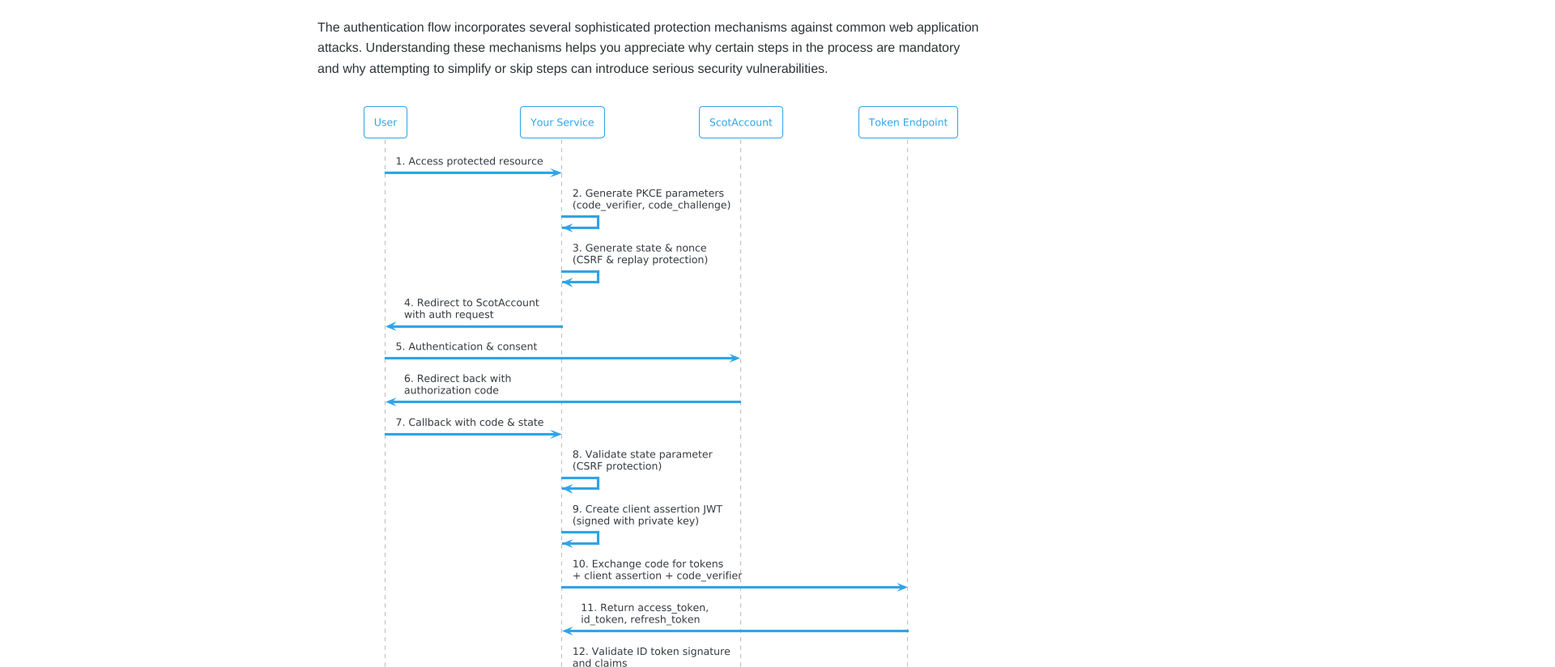
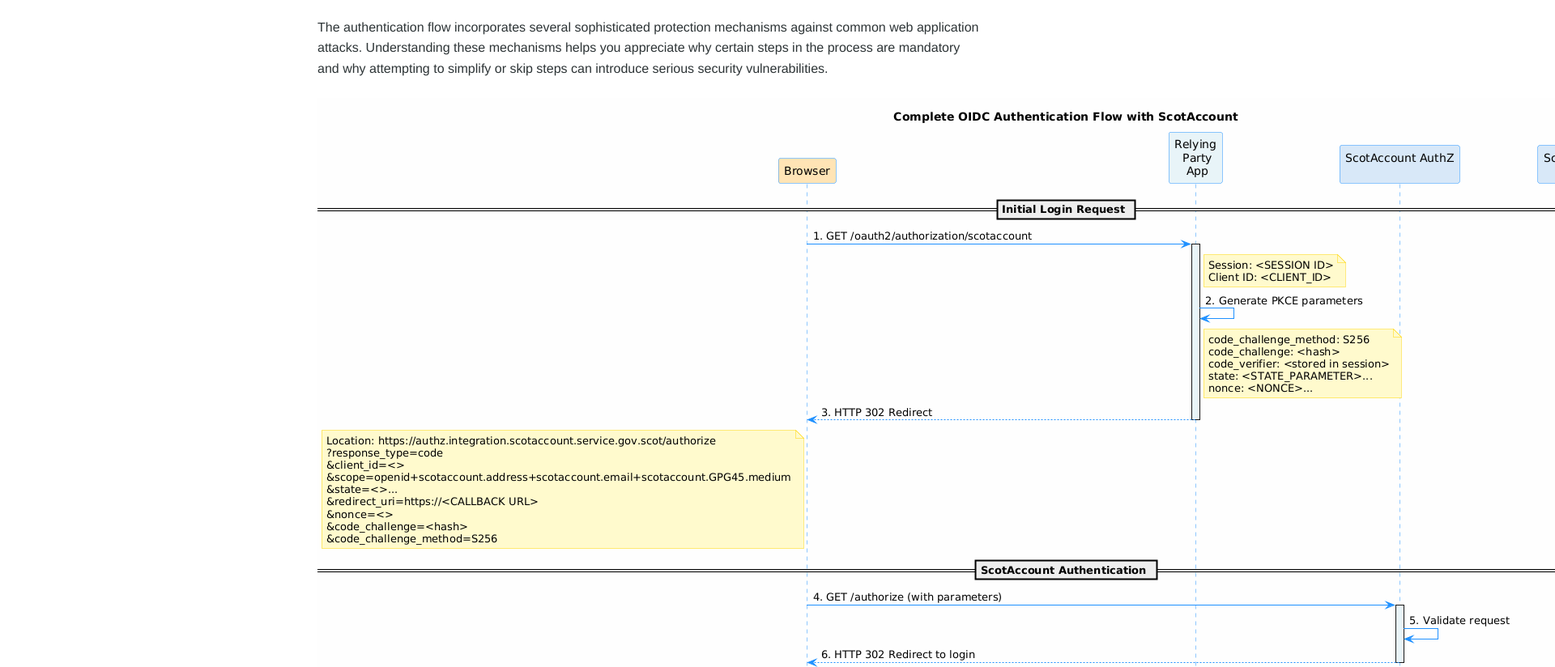
Before and after one commit to AIAppliedUK/ScotAccount-TechDocs, an Eleventy site: page src/scotaccount-complete-guide.md in a window 1280 px wide. Shown: the part 9787-10611 px from the top of the page at 81% size, 1920 px wide, since content can reach past the window. Built offline with nearby package versions, Linux system fonts and the light colour scheme; Eleventy itself is replaced by a stand-in of ours; files that its build step writes are made by us from their sources; what markdown-it-table-of-contents would draw is missing.

Commit message:
updated complete guide to reference detailed diagram

```diff
--- a/src/scotaccount-complete-guide.md
+++ b/src/scotaccount-complete-guide.md
@@ -279,7 +279,7 @@
 
 The authentication flow incorporates several sophisticated protection mechanisms against common web application attacks. Understanding these mechanisms helps you appreciate why certain steps in the process are mandatory and why attempting to simplify or skip steps can introduce serious security vulnerabilities.
 
-![ScotAccount High-Level Architecture]({{ '/assets/diagrams/auth-flow.png' | url }})
+![ScotAccount Detailed flow diagram]({{ '/assets/diagrams/oidc-complete-flow.png' | url }})
 
 _Figure: Illustration of authentication flow._
 
```
